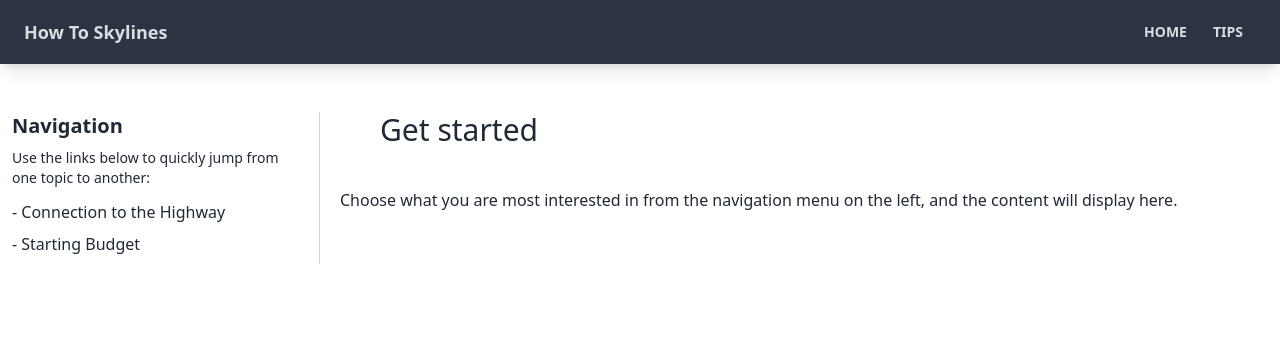
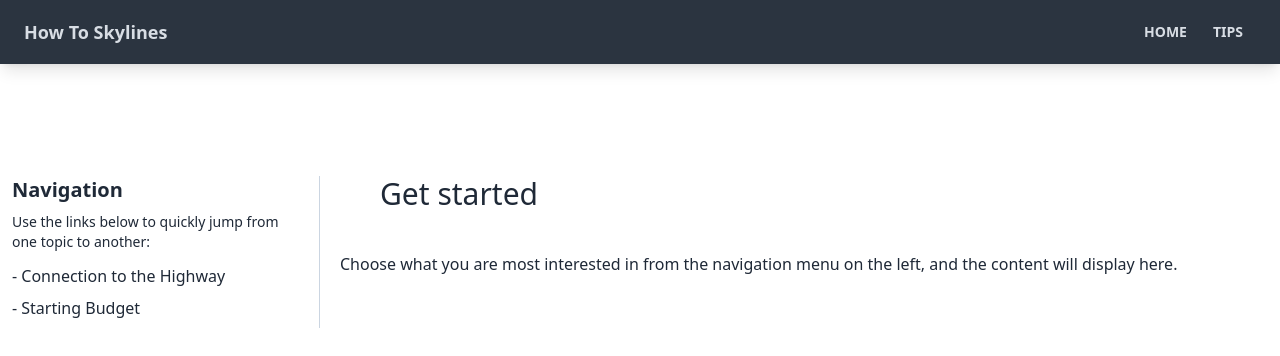
Before and after one commit to Vlad-404/howtoskylines, a React (Create React App) app: page /tips in a window 1280 px wide. Shown: the top 356 px of the page. Built offline with nearby package versions, Linux system fonts and the light colour scheme.

Commit message:
Add @babel/plugin-proposal-private-property-in-object to devdependencies to fix a bug

```diff
--- a/package.json
+++ b/package.json
@@ -38,6 +38,7 @@
     ]
   },
   "devDependencies": {
+    "@babel/plugin-proposal-private-property-in-object": "^7.21.11",
     "tailwindcss": "^3.3.3"
   }
 }
--- a/src/pages/Tips.jsx
+++ b/src/pages/Tips.jsx
@@ -3,7 +3,7 @@ import Tipwindow from "../components/layout/Tipwindow";
 
 function Tips() {
     return(
-        <article className="w-screen min-h-96">
+        <article className="w-screen min-h-96 pt-16">
             <div className="flex flex-row">
                 <div className="w-1/4 border-r border-slate-300 px-3">
                     <Sidenav />
```
Also changed, not shown: 1 other file (tests, documents, lock files or other folders).
